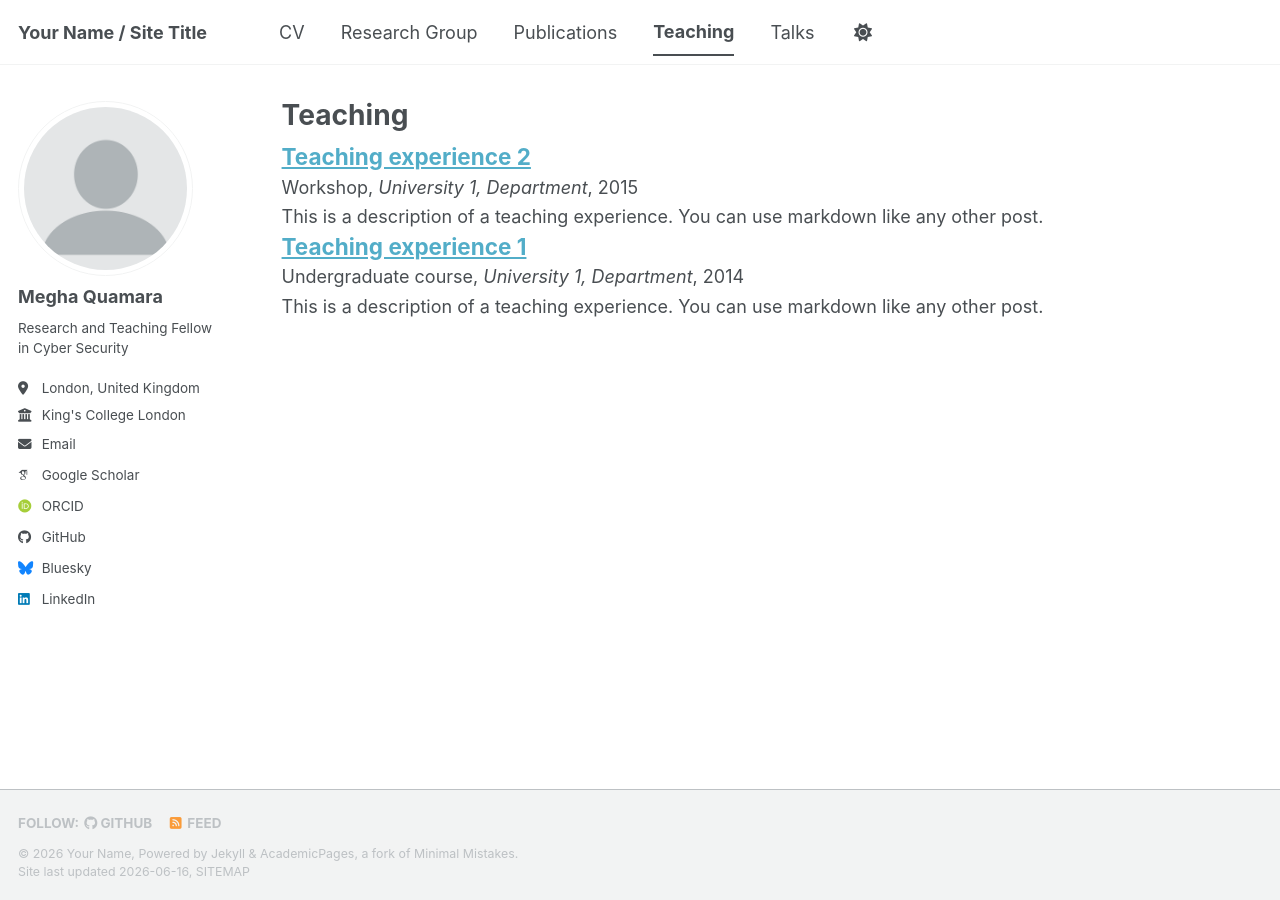
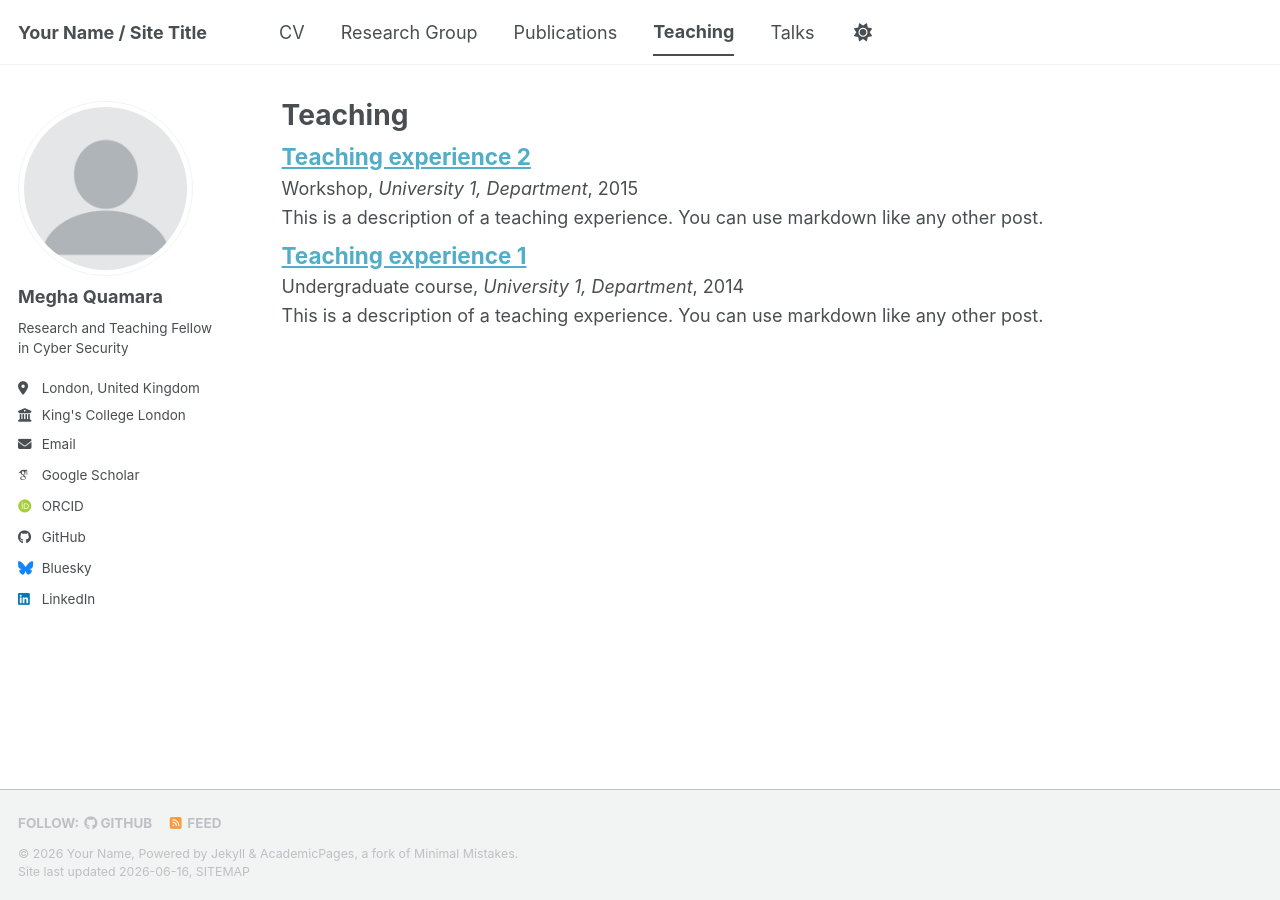
Before and after one commit to meghaquamara/personal-website, a Jekyll site: the page built from _pages/teaching.html, in a window 1280 px wide. Built offline with Jekyll 4.4.1, drawn with Linux system fonts in a browser that asks for light colours; some web fonts are replaced; a script bundle is joined from its source files by our own code; library files that are not in the unit come from our copies.

Commit message:
Update main.scss

```diff
--- a/assets/css/main.scss
+++ b/assets/css/main.scss
@@ -43,16 +43,16 @@
 ;
 
 .archive__item-title {
-    margin-top: 0 !important;
-    margin-bottom: 0.15em !important;
+    margin-top: 0.5em !important;
+    margin-bottom: 0.2em !important;
 }
 
 .archive__item p {
-    margin-top: 0.15em !important;
-    margin-bottom: 0.15em !important;
+    margin-top: 0.1em !important;
+    margin-bottom: 0.1em !important;
 }
 
 .archive__item {
-    margin-bottom: 0 !important;
+    margin-bottom: 0.4em !important;
     padding-bottom: 0 !important;
 }
```
